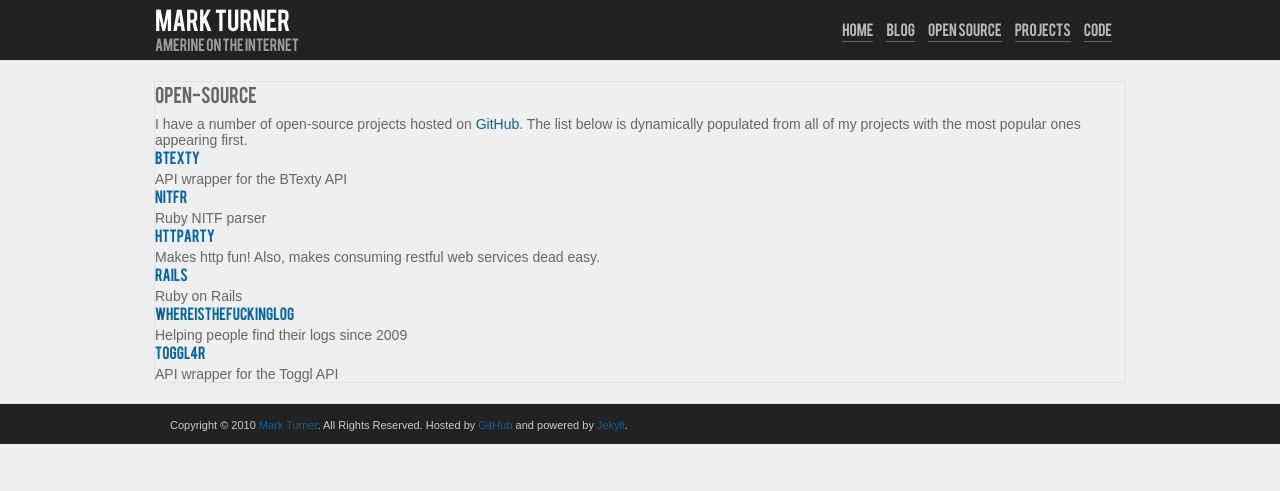
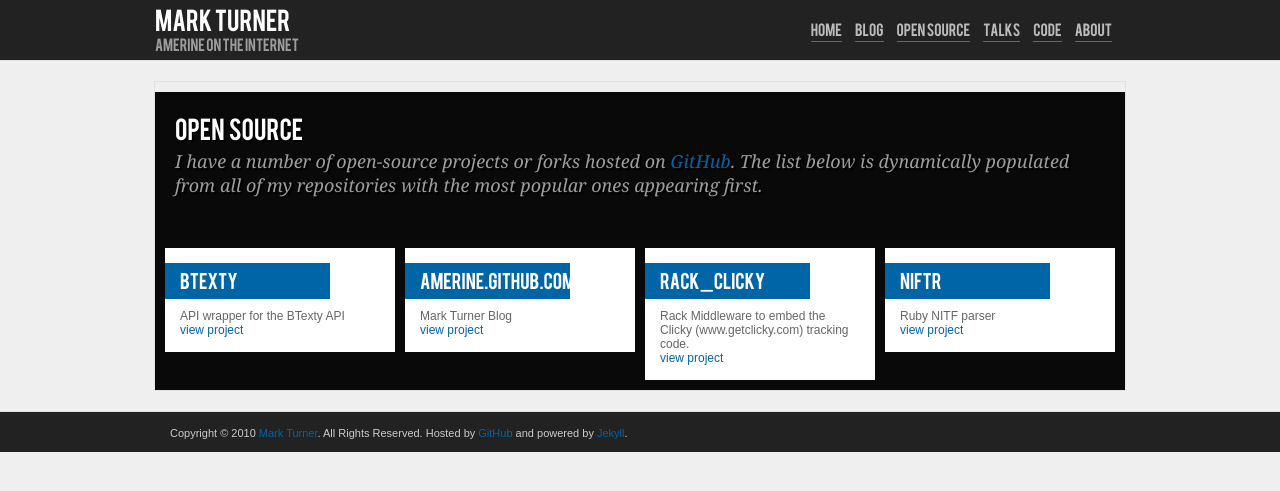
Before and after one commit to amerine/amerine.github.com, a Jekyll site: the page built from open-source.html, in a window 1280 px wide. Shown: the top 491 px of the page. Built offline with Jekyll 4.4.1, drawn with Linux system fonts in a browser that asks for light colours.

Commit message:
migrated opensource page over to the new design, fixed JS to make it work again

```diff
--- a/_layouts/master.html
+++ b/_layouts/master.html
@@ -52,7 +52,11 @@
 		<ul id="menu" >
 			<li class="current"><a href="/index.html">Home</a></li>
 			<li><a href="/blog.html">blog</a></li>
-			<li><a href="pages_intro.html">open source</a>
+			<li><a href="/open-source.html">open source</a></li>
+			<li><a href="/talks.html">talks</a></li>
+			<li><a href="http://github.com/amerine">code</a></li>
+			<li><a href="/about.html">about</a></li>
+			<!--<li><a href="pages_intro.html">open source</a>
 				<ul>
 					<li><a href="pages_intro.html">Intro</a></li>
 					<li><a href="pages_columns.html">Columns</a></li>
@@ -69,7 +73,7 @@
 					<li class="last"><a href="page_boxy_white_combined.html">Combined white</a></li>
 				</ul>
 			</li>
-			<li><a href="portfolio.html">Code</a></li>
+			<li><a href="portfolio.html">Code</a></li>-->
 		</ul>
 
 		<br class="clear" />
--- a/_posts/2010-04-01-Thanks-Ed.markdown
+++ b/_posts/2010-04-01-Thanks-Ed.markdown
@@ -2,7 +2,7 @@
 layout: post
 title: "Thanks Ed"
 ---
-![Ed Roberts](images/ed-roberts.jpg "Ed Roberts (1941 - 2010)")
+![Ed Roberts](/images/ed-roberts.jpg "Ed Roberts (1941 - 2010)")
 
   Ed Roberts (1941 - 2010)
 
--- a/index.html
+++ b/index.html
@@ -66,10 +66,6 @@
 		<div class="title"><h2 class="red">Get in touch</h2></div>
 		<div class="elements">
 			<div class="citem">
-				<h3>Address</h3>
-				<p>1777 SW Chandler Ave, Bend, Oregon 97702</p>
-			</div>
-			<div class="citem">
 				<h3>Phone</h3>
 				<p>+1 (541) 306-3355</p>
 			</div>
--- a/open-source.html
+++ b/open-source.html
@@ -2,38 +2,51 @@
 layout: master
 title: Open-Source Projects
 ---
+<section class="pageboxy black">
+	<div class="elements">
+		<h1>Open Source</h1>
+			<p class="big">I have a number of open-source projects or forks hosted on <a href='http://github.com/amerine' rel='me' target='_blank'>GitHub</a>. The list below is dynamically populated from all of my repositories with the most popular ones appearing first.</p>
+		</div>
+		<br/>
 
-<h2>Open-Source</h2>
-
-<p>I have a number of open-source projects hosted on <a href='http://github.com/amerine' rel='me' target='_blank'>GitHub</a>. The list below is dynamically populated from all of my projects with the most popular ones appearing first.</p>
-
-<div id='github-projects' class='big'>
-	<div class="repo">
-		<h3><a href="http://github.com/amerine/btexty">btexty</a></h3>
-		<span class="desc">API wrapper for the BTexty API</span>
-	</div>
-	<div class="repo">
-		<h3><a href="http://github.com/amerine/nitfr">nitfr</a></h3>
-		<span class="desc">Ruby NITF parser</span>
-	</div>
-	<div class="repo">
-		<h3><a href="http://github.com/amerine/httparty">httparty</a></h3>
-		<span class="desc">Makes http fun! Also, makes consuming restful web services dead easy.</span>
-		</div>
-		<div class="repo">
-			<h3><a href="http://github.com/amerine/rails">rails</a></h3>
-			<span class="desc">Ruby on Rails</span>
-		</div>
-		<div class="repo">
-			<h3><a href="http://github.com/amerine/whereisthefuckinglog">whereisthefuckinglog</a></h3>
-			<span class="desc">Helping people find their logs since 2009</span>
-		</div>
-		<div class="repo">
-			<h3><a href="http://github.com/amerine/toggl4r">toggl4r</a></h3>
-			<span class="desc">API wrapper for the Toggl API</span>
+	<div id="github-projects">
+		<div class="box white one_quarter">
+			<div class="contents">
+				<div class="title"><h2>btexty</h2></div>
+				<p>API wrapper for the BTexty API</p>
+				<p><a href="http://github.com/amerine/btexty">view project</a></p>
 			</div>
 		</div>
-</div>
+
+		<div class="box white one_quarter">
+			<div class="contents">
+				<div class="title"><h2>amerine.github.com</h2></div>
+				<p>Mark Turner Blog</p>
+				<p><a href="http://github.com/amerine/amerine.github.com">view project</a></p>
+			</div>
+		</div>
+
+		<div class="box white one_quarter">
+			<div class="contents">
+				<div class="title"><h2>rack_clicky</h2></div>
+				<p>Rack Middleware to embed the Clicky (www.getclicky.com) tracking code.</p>
+				<p><a href="http://github.com/amerine/rack_clicky">view project</a></p>
+			</div>
+		</div>
+
+		<div class="box white one_quarter">
+			<div class="contents">
+				<div class="title"><h2>niftr</h2></div>
+				<p>Ruby NITF parser</p>
+				<p><a href="http://github.com/amerine/niftr">view project</a></p>
+			</div>
+		</div>
+
+		<div class="clear"></div>
+	</div>
+	<div class="clear"></div>
+
+</section>
 
 <script type="text/javascript" charset="utf-8">
   $.githubUser('amerine', function(data) {
@@ -44,12 +57,21 @@
       return b.watchers - a.watchers;
     });
 
+		var loop_count = 0;
     $(repos).each(function() {
+			if (loop_count == 4){
+				$('#github-projects').append('<div class="clear"></div>');
+				loop_count = 0;
+			}
       $('#github-projects').append("\
-<div class='repo'>\
-  <h3><a href='" + this.url + "'>" + this.name + "</a></h3>\
-  <span class='desc'>"+this.description+"</span>\
-</div>");
+			<div class='box white one_quarter'>\
+				<div class='contents'>\
+					<div class='title'><h2>"+this.name+"</h2></div>\
+					<p>"+ this.description +"</p>\
+					<p><a href='"+this.url+"'>view project</a></p>\
+				</div>\
+			</div>");
+			loop_count += 1;
     });
   });
 </script>
--- a/stylesheets/style.css
+++ b/stylesheets/style.css
@@ -238,8 +238,8 @@
 		#content section.blog article .elements{padding: 20px;}
 		#content section.blog article .title{ border-bottom: 1px solid #e1e1e1; padding: 0px 0px 0px 0px; }
 		#content section.blog article h1, #content section.blog article h2, #content section.blog article h3{color: #323232;}
-		#content section.blog article .title h1 {margin: 0px; padding: 0px;  float: left;}
-		#content section.blog article .title time{background: #f0f0f0; line-height: 13px;color: #0065A7; margin-top: -4px; padding-top: 6px;text-align: center; width: 40px; height: 36px; display: block; float: left;
+		#content section.blog article .title h1 {margin: 0px; padding: 0px;  float: left; width: 670px;}
+		#content section.blog article .title time{background: #f0f0f0; line-height: 13px;color: #0065A7; margin-top: -4px; padding-top: 6px;text-align: center; width: 40px; height: 36px; display: block; float: right;
 		font-family: Georgia, 'Times New Roman', Times, serif; font-weight: bold; font-size: 16px;}
 		#content section.blog article .title time span{font-size: 11px; }
 		#content section.blog article .title h1 a{background: #0065A7; color: #fff; padding: 4px 10px 6px 20px;}
@@ -468,15 +468,9 @@
 	#content section.footertop .black .bottom{border-top: 1px solid #1A1A1A; padding: 5px 10px; text-align: right;}
 	#content section.footertop .black .bottom a{font-family: Georgia, 'Times New Roman', Times, serif; font-size: 14px;}
 
-footer {
-	background: #222222;
-	height: 25px;
-	padding-top: 15px;
-	margin-top: 20px;
-	font-size: 11px;
-	color: #cbcbcb;
-	border-top: 1px solid #E1E1E1;
-}
+
+/****** FOOTER ******/
+footer { background: #222222; height: 25px; padding-top: 15px; margin-top: 20px; font-size: 11px; color: #cbcbcb;	border-top: 1px solid #E1E1E1;}
 footer a {color: #0065A7;}
 footer div{width: 940px; margin: 0 auto;}
 footer p{float: left;}
@@ -484,3 +478,6 @@
 footer ul li{float: left; padding-left: 15px;}
 footer ul li a{padding-right: 15px;}
 footer ul li a:hover{text-decoration: underline;}
+
+/****** GITHUB REPOS ******/
+#github-projects div.box.white.one_quarter {margin-top: 15px;}
```
Also changed, not shown: other parts of index.html (+1 -1 lines), blog.html (+5 -6 lines), talks.html (added).
